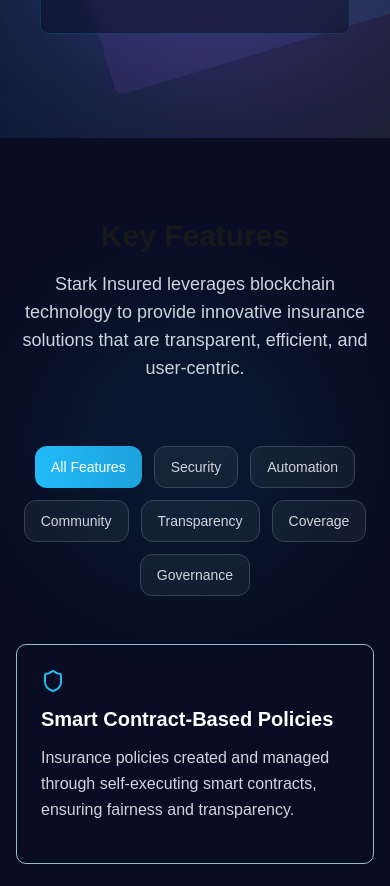
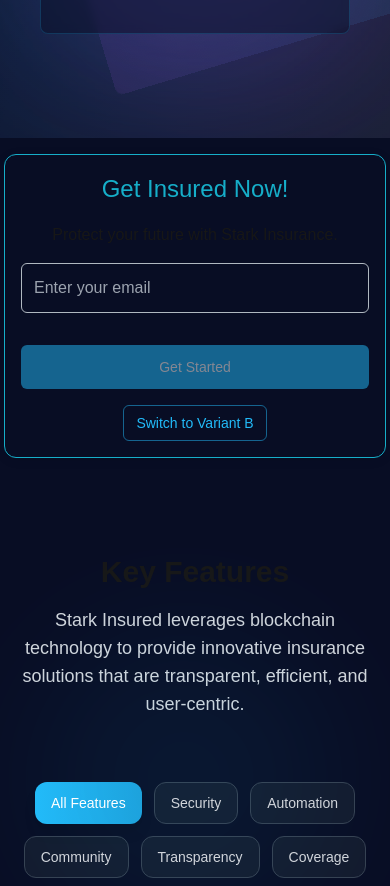
Before and after one commit to steller-secure/Steller-Insured-Frontend, a Next.js app: page / in a window 390 px wide. Shown: the part 1200-2086 px from the top of the page. Built offline with nearby package versions, Linux system fonts and the light colour scheme.

Commit message:
feat(ui): enhance CTA section with form, tracking, and mobile optimization

```diff
--- a/src/app/page.tsx
+++ b/src/app/page.tsx
@@ -3,12 +3,16 @@ import Navbar from "@/src/components/Navbar";
 import Features from "../components/Features";
 import HowItWorks from "../components/HowItWorks";
 import InsuranceCategories from "../components/InsuranceCategories";
+import { CtaSection } from "../components/CtaSection";
+// import "../components/CtaSection.css";
+import "../styles/CtaSection.css";
 
 export default function Home() {
   return (
     <div className="min-h-screen">
       <Navbar />
       <Hero />
+      <CtaSection />
       <Features />
       <HowItWorks />
       <InsuranceCategories />
--- /dev/null
+++ b/src/components/CtaSection.tsx
@@ -0,0 +1,100 @@
+"use client";
+
+import React, { useState } from "react";
+import { Button } from "./ui/button";
+
+type Variant = "A" | "B";
+
+const CTA_VARIANTS = {
+  A: {
+    title: "Get Insured Now!",
+    description: "Protect your future with Stark Insurance.",
+    button: "Get Started",
+  },
+  B: {
+    title: "Secure Your Life Today!",
+    description: "Affordable plans for everyone.",
+    button: "Join Now",
+  },
+};
+
+export const CtaSection: React.FC = () => {
+  const [variant, setVariant] = useState<Variant>("A");
+  const [email, setEmail] = useState("");
+  const [loading, setLoading] = useState(false);
+  const [success, setSuccess] = useState("");
+  const [error, setError] = useState("");
+
+  const validateEmail = (email: string) =>
+    /^[^\s@]+@[^\s@]+\.[^\s@]+$/.test(email);
+
+  const handleSubmit = async (e: React.FormEvent) => {
+    e.preventDefault();
+    setSuccess("");
+    setError("");
+
+    if (!validateEmail(email)) {
+      setError("Please enter a valid email address.");
+      return;
+    }
+
+    setLoading(true);
+
+    // Simulate API call
+    setTimeout(() => {
+      setLoading(false);
+      setSuccess("Thank you! We'll be in touch soon.");
+      setEmail("");
+      // TODO: Add analytics tracking here
+    }, 1500);
+  };
+
+  const handleButtonClick = () => {
+    // TODO: Add analytics tracking for button click here
+  };
+
+  const toggleVariant = () => {
+    setVariant(variant === "A" ? "B" : "A");
+  };
+
+  const { title, description, button } = CTA_VARIANTS[variant];
+
+  return (
+    <section className="cta-section py-20 bg-darkBlue relative overflow-hidden">
+      <div className="cta-content bg-darkBlue relative overflow-hidden p-8 rounded-lg shadow-lg max-w-3xl mx-auto text-center">
+        <h2>{title}</h2>
+        <p>{description}</p>
+        <form className="cta-form" onSubmit={handleSubmit} noValidate>
+          <input
+            type="email"
+            placeholder="Enter your email"
+            value={email}
+            disabled={loading}
+            onChange={(e) => setEmail(e.target.value)}
+            className="cta-input  bg-darkBlue text-white border border-gray-300 rounded-lg p-3 mb-4 w-full"
+            autoComplete="email"
+            required
+          />
+          <Button  className="bg-[#22BBF9] text-white hover:bg-[#22BBF9]/90"
+            type="submit"
+            size="lg"
+            disabled={loading || !email}
+            onClick={handleButtonClick}
+          >
+            {loading ? "Submitting..." : button}
+          </Button>
+        </form>
+        {success && <div className="cta-success">{success}</div>}
+        {error && <div className="cta-error">{error}</div>}
+        <Button className="bg-transparent border border-[#22BBF9]/50 text-[#22BBF9] hover:bg-[#22BBF9]/10"
+          variant="secondary"
+          size="sm"
+          onClick={toggleVariant}
+          style={{ marginTop: "1rem" }}
+        >
+          Switch to Variant {variant === "A" ? "B" : "A"}
+        </Button>
+      </div>
+    </section>
+  );
+};
--- /dev/null
+++ b/src/styles/CtaSection.css
@@ -0,0 +1,65 @@
+.cta-section {
+  /* background: #f5f8ff; */
+  padding: 2rem 1rem;
+  display: flex;
+
+  justify-content: center;
+  align-items: center;
+}
+
+.cta-content {
+  max-width: 400px;
+  width: 100%;
+  /* background: #fff; */
+  border-radius: 12px;
+  border: 1.5px solid #b0b8c1;
+  border-color: #16aec9;
+  box-shadow: 0 2px 12px rgba(0,0,0,0.07);
+  padding: 2rem;
+  text-align: center;
+}
+.cta-content h2 {
+  font-size: 1.5rem;
+  margin-bottom: 1rem;
+  color: #16aec9;
+}
+
+.cta-form {
+  display: flex;
+  flex-direction: column;
+  gap: 1rem;
+  margin-top: 1rem;
+}
+
+.cta-input {
+  padding: 0.75rem;
+  border: 1.5px solid #b0b8c1;
+  border-radius: 6px;
+  font-size: 1rem;
+  outline: none;
+  transition: border 0.2s;
+}
+
+.cta-input:focus {
+  border-color: #0057ff;
+}
+
+.cta-success {
+  color: #1a7f37;
+  margin-top: 1rem;
+}
+
+.cta-error {
+  color: #d32f2f;
+  margin-top: 1rem;
+}
+
+@media (max-width: 600px) {
+  .cta-content {
+    padding: 1rem;
+    max-width: 100%;
+  }
+  .cta-section {
+    padding: 1rem 0.25rem;
+  }
+}
```
Also changed, not shown: 1 other file (tests, documents, lock files or other folders).
